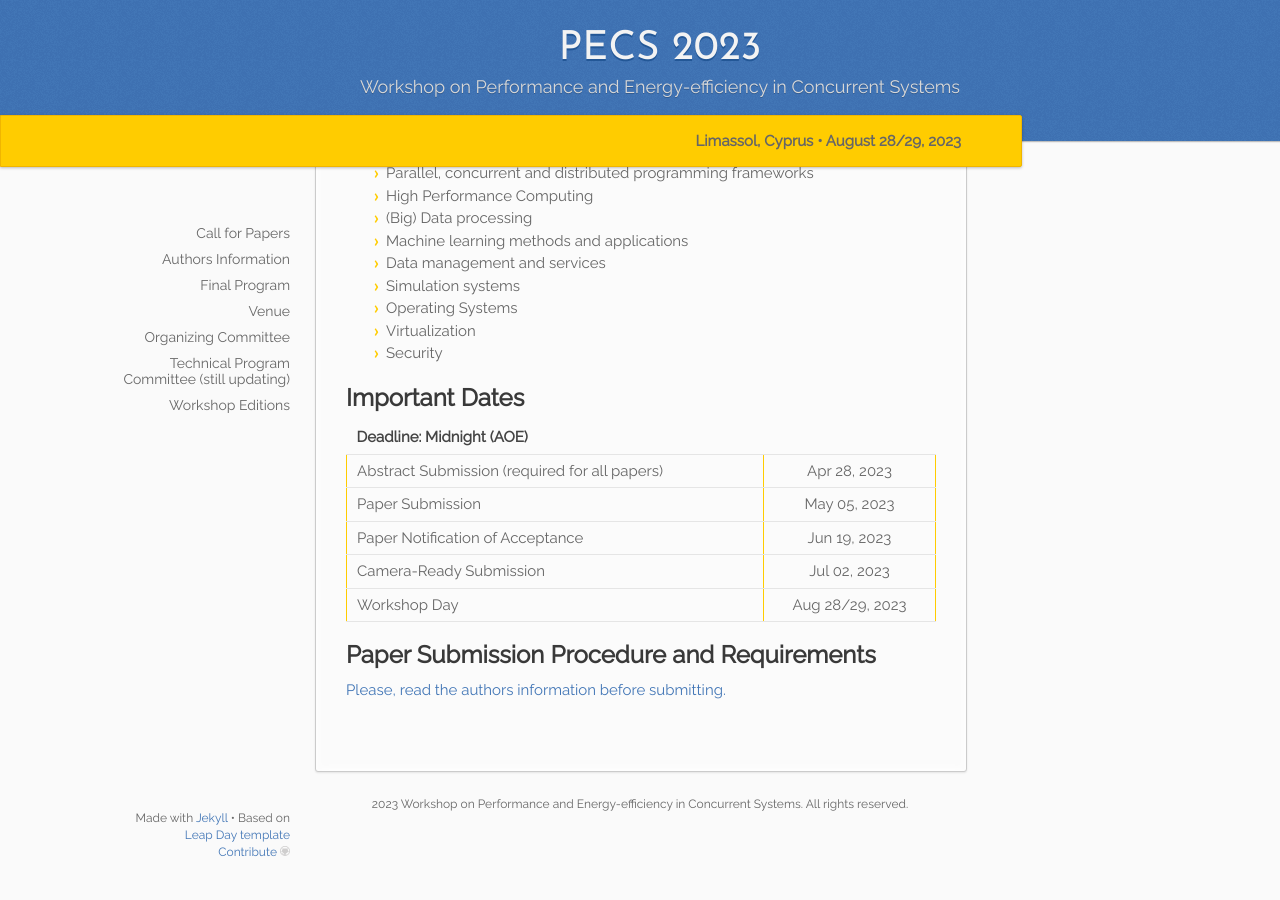
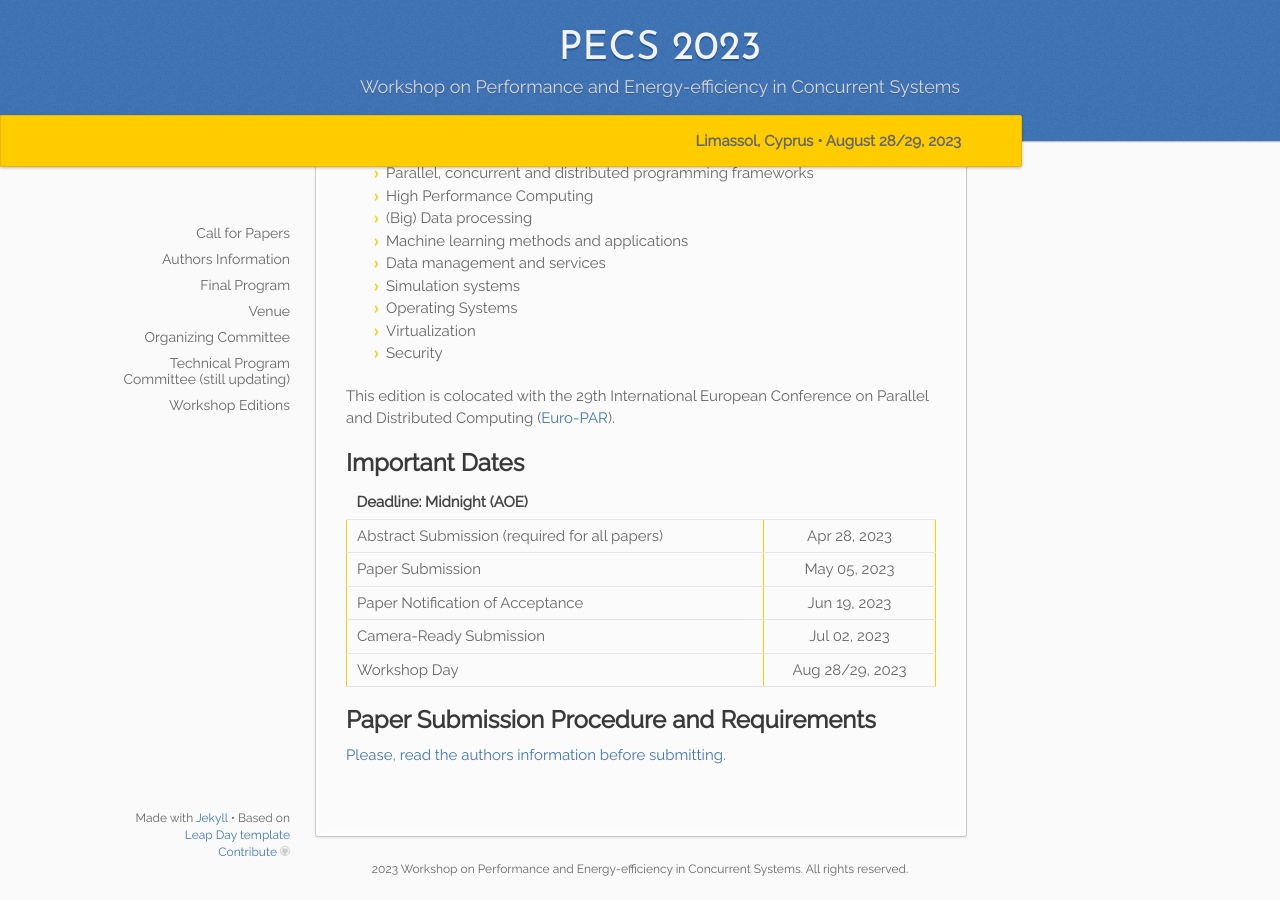
Before and after one commit to pecs-workshop/pecs-workshop.github.io, a Jekyll site: the page built from _2023/01.cfp.md, in a window 1280 px wide and 900 px high, scrolled down 697 px. Built offline with Jekyll 4.4.1, drawn with Linux system fonts in a browser that asks for light colours.

Commit message:
updated cfp
Signed-off-by: Romolo Marotta <romolo.marotta@gmail.com>

```diff
--- a/_2023/01.cfp.md
+++ b/_2023/01.cfp.md
@@ -25,6 +25,7 @@ High-quality research papers are solicited on all aspects related to *energy eff
 -   Security
 
 
+This edition is colocated with the 29th International European Conference on Parallel and Distributed Computing ([Euro-PAR](https://2023.euro-par.org/)).
 ## Important Dates
 
 {% include_relative _important_dates.md %}
```
